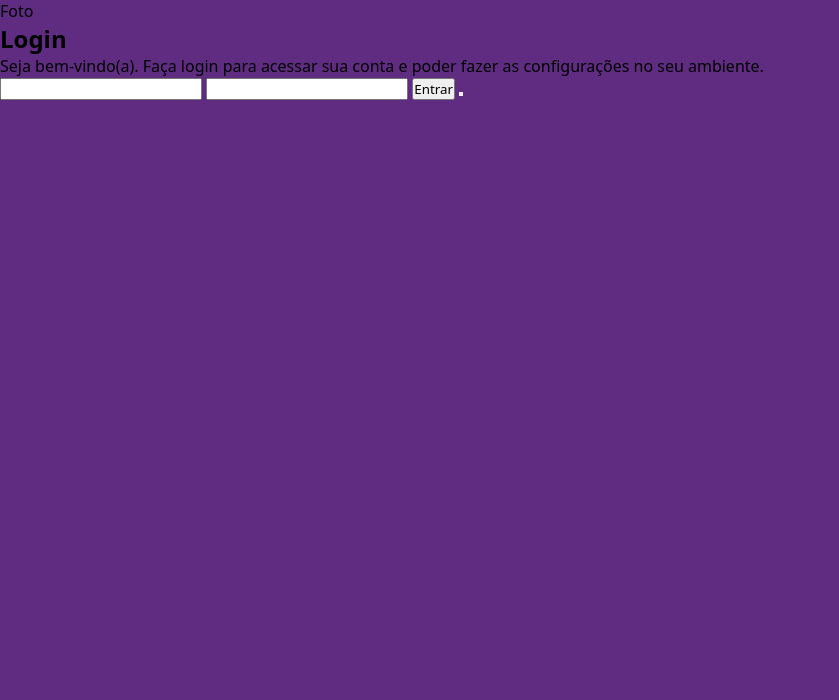
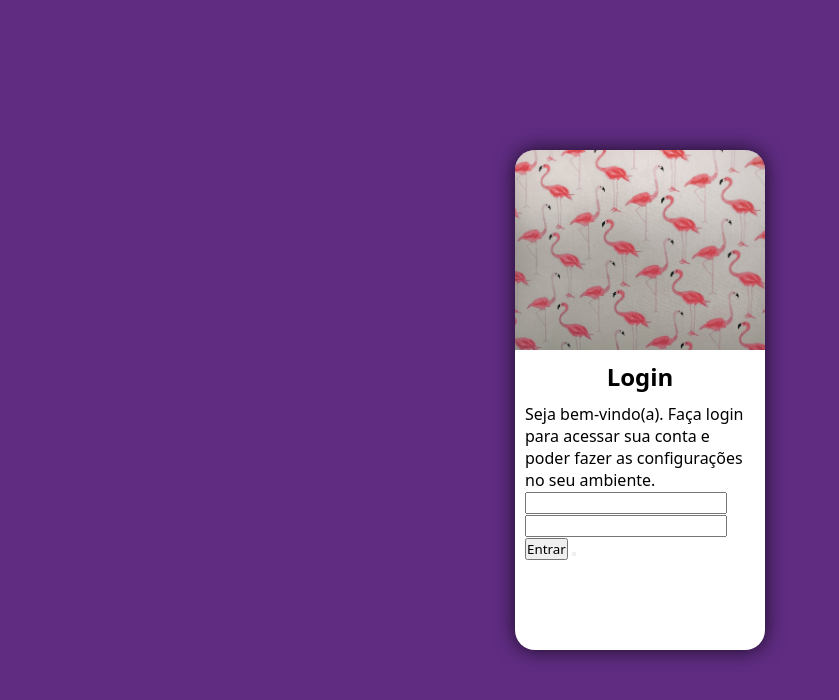
Before and after one commit to diegopalladini/login-page, a plain HTML site: page index.html in a window 1280 px wide. Shown: the whole page, without its empty margins (0-839 px from the left). Drawn offline with Linux system fonts and the light colour scheme.

Commit message:
ajustando a interface

```diff
--- a/estilos/style.css
+++ b/estilos/style.css
@@ -19,6 +19,41 @@ body, html {
 }
 
 main {
+    position: relative; /* para a section estar sempre no meio da tela */
     height: 100vh;
     width: 100vw;
 }
+
+section#login {
+    position: absolute; /* para a section estar sempre no meio da tela */
+    top: 50%; /* para a section estar sempre no meio da tela */
+    left: 50%; /* para a section estar sempre no meio da tela */
+    transform: translate(-50%, -50%); /* para a section estar sempre no meio da tela */
+
+    overflow: hidden; /* para esconder o que estiver de fora e, consequentemente, arredondar as bordas da div#imagem que está dentro desta section */
+
+    background-color: white;
+    width: 250px;
+    height: 500px;
+    border-radius: 20px;
+    box-shadow: 0px 0px 20px rgba(0, 0, 0, 0.747);
+}
+
+section#login > div#imagem {
+    display: block;
+    background: #5f2c82 url(../imagens/pattern.jpg);
+    background-size: cover;
+    background-position: left bottom;
+    height: 200px;
+}
+
+section#login > div#formulario {
+    display: block;
+    padding: 10px;
+
+}
+
+section#login > div#formulario > h1 {
+    text-align: center;
+    margin-bottom: 10px;
+}
--- a/index.html
+++ b/index.html
@@ -10,7 +10,7 @@
     <main>
         <section id="login">
             <div id="imagem">
-                Foto
+
             </div>
             <div id="formulario">
                 <h1>Login</h1>
```
